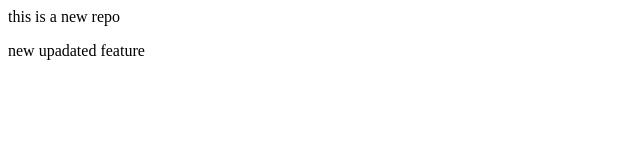
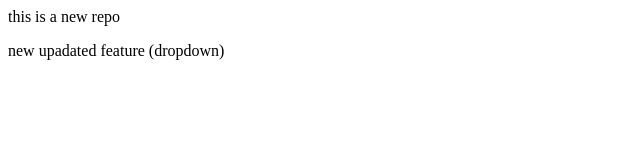
Before and after one commit to roopharshad/localrepo, a plain HTML site: page index.html in a window 1280 px wide. Shown: the full height of the page, 0-640 px from the left. Drawn offline with Linux system fonts and the light colour scheme.

Commit message:
add dropdown

```diff
--- a/index.html
+++ b/index.html
@@ -1,3 +1,3 @@
 <p>this is a new repo
 </p>
-<p> new upadated feature </p>
+<p> new upadated feature (dropdown)</p>
```
